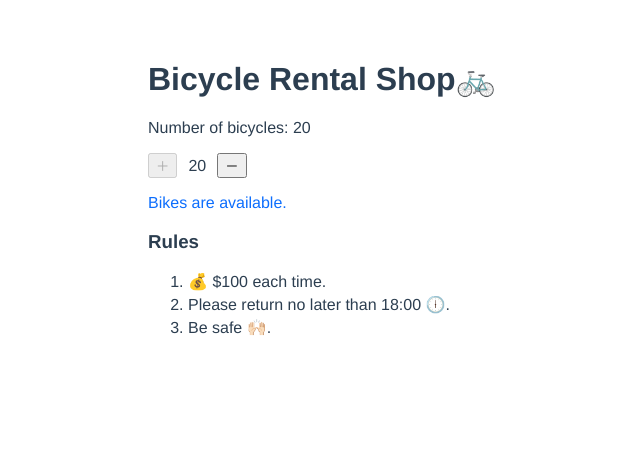
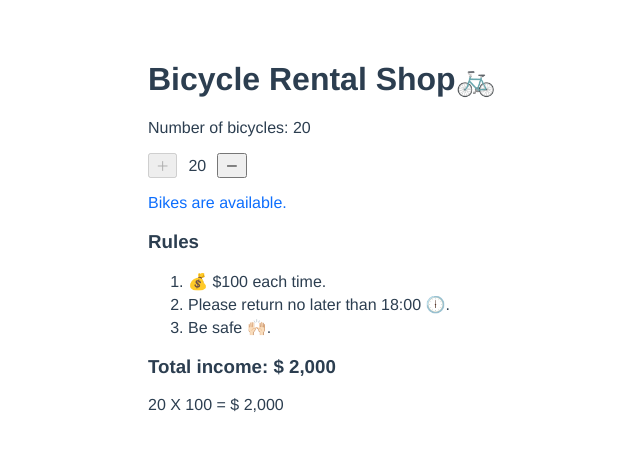
Before and after one commit to jesswu1551/vue-bicycle-rental-shop, a Vue app: page / in a window 1280 px wide. Shown: the top 450 px of the page, without its empty margins (192-832 px from the left). Built offline with nearby package versions, Linux system fonts and the light colour scheme.

Commit message:
add totalIncome component

```diff
--- a/src/components/BicycleRentalShop.vue
+++ b/src/components/BicycleRentalShop.vue
@@ -3,7 +3,6 @@
 
     <h1>Bicycle Rental Shop</h1>
     <p>Number of bicycles: {{ number }}</p>
-    <!-- <h3>Total income({{ number}} * {{ price }}): {{ subTotal }} $</h3> -->
 
     <div class="button-group">
       <button @click="addCount" :disabled="number >= 20 ? true : false">＋</button>
@@ -23,22 +22,23 @@
       </ol>
     </div>
 
+    <TotalIncome :number="number" :price="price"/>
   </div>
 </template>
 
 <script>
+import TotalIncome from '../components/TotalIncome.vue'
+
 export default {
   name: 'BicycleRentalShop',
+  components: {
+    TotalIncome,
+  },
   data () {
     return {
       number: 20,
       price: 100,
       rules: ['💰 $100 each time.', 'Please return no later than 18:00 🕕.', 'Be safe 🙌🏻.'],
-    }
-  },
-  computed: {
-    subTotal: function () {
-      return this.number * this.price;
     }
   },
   methods: {
--- /dev/null
+++ b/src/components/TotalIncome.vue
@@ -0,0 +1,41 @@
+<template>
+  <div>
+    <h3>Total income: $ {{ calcTotal }}</h3>
+    <span>{{ number }} X {{ price }} = $ {{ calcTotal }}</span>
+  </div>
+</template>
+
+<script>
+export default {
+  name: 'TotalIncome',
+  props: ['number', 'price'],
+  // props: {
+  //   number: {
+  //     required: true,
+  //     type: [String, Number], // specific data type
+  //     default: 0, // set default value
+  //     },
+  //   price: {
+  //     required: true,
+  //     type: [String, Number],
+  //     default: 0,
+  //   },
+  // },
+  computed: {
+    calcTotal: function () {
+      // return this.number * this.price;
+      let total = this.number * this.price;
+      return this.numberWithCommas(total);
+    },
+  },
+  methods: {
+    numberWithCommas: function (num) {
+      num = num.toString();
+      let pattern = /(-?\d+)(\d{3})/;
+      while (pattern.test(num))
+          num = num.replace(pattern, "$1,$2");
+      return num;
+    }
+  }
+}
+</script>
```
